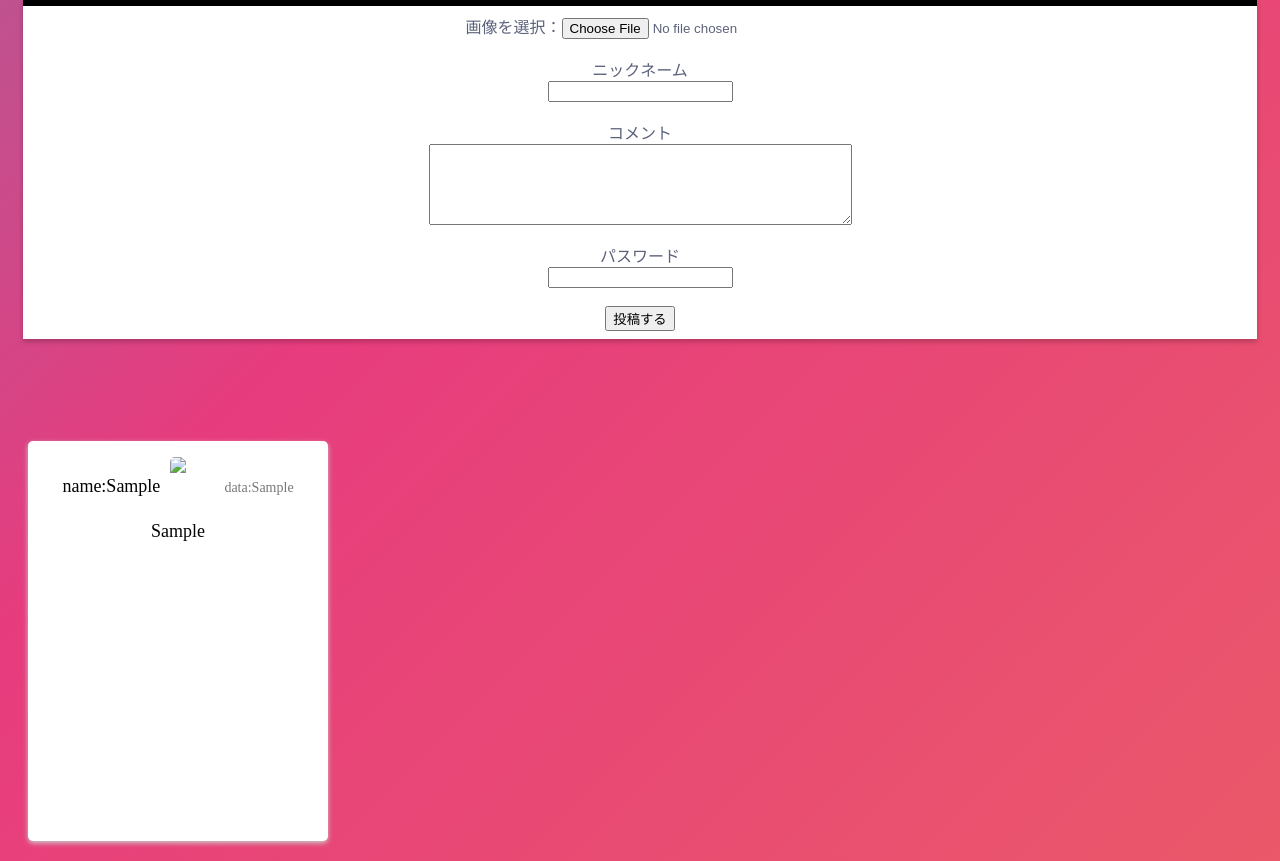
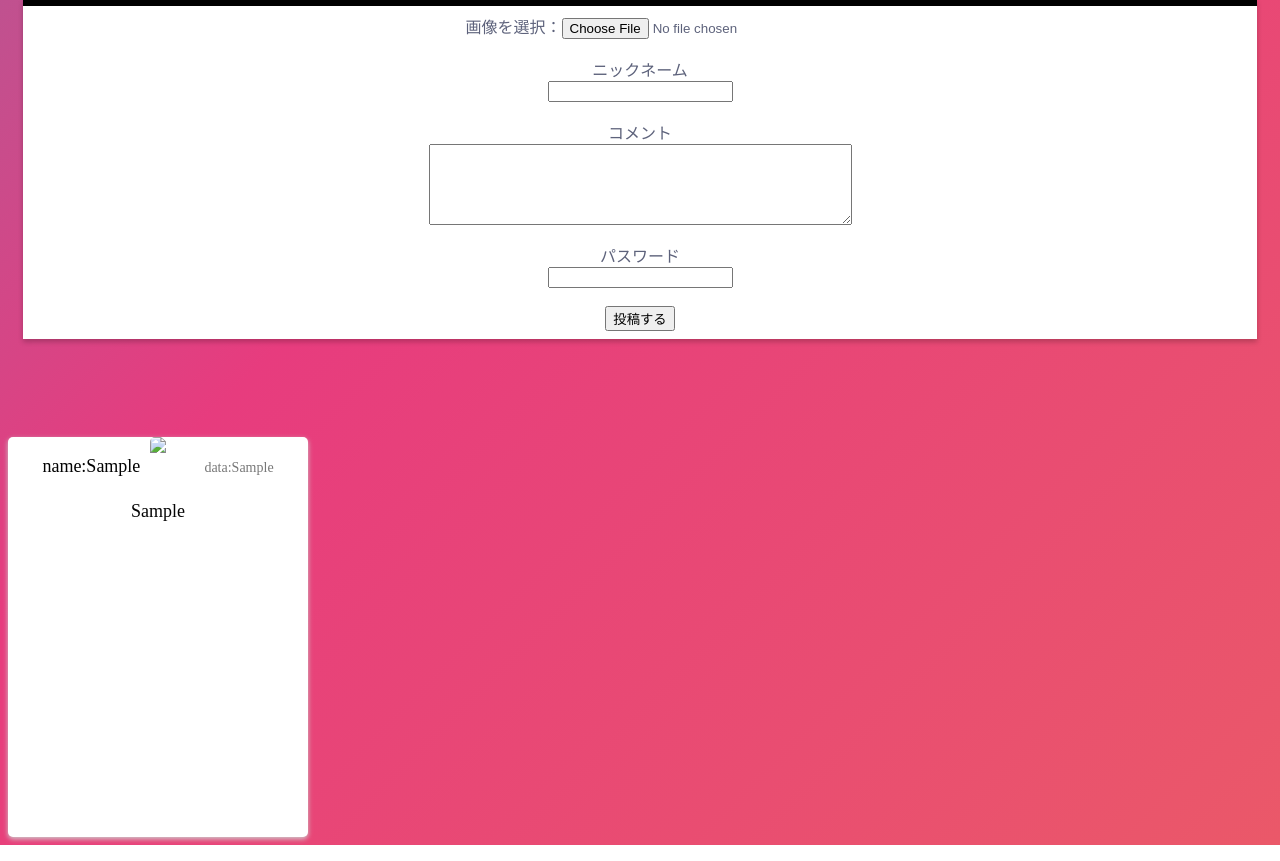
Before and after one commit to tatsuya723/keihi2, a PHP site: page / in a window 1280 px wide. Shown: the part 217-1078 px from the top of the page. Run offline with PHP 8.4, Linux system fonts and the light colour scheme; tables that the repository leaves empty or names only in its code hold one stand-in row (values such as "Sample post"); data that the repository does not hold is empty; some libraries are stand-ins or nearby versions.

Commit message:
no message

```diff
--- a/style.css
+++ b/style.css
@@ -84,10 +84,6 @@
     padding: 20px;
 }
 .card {
-    float: left;
-    margin: 20px;
-    text-align: center;
-
     width: 300px;
     height: 400px;
     background: #fff;
```
Also changed, not shown: 50968.jpg (added).
